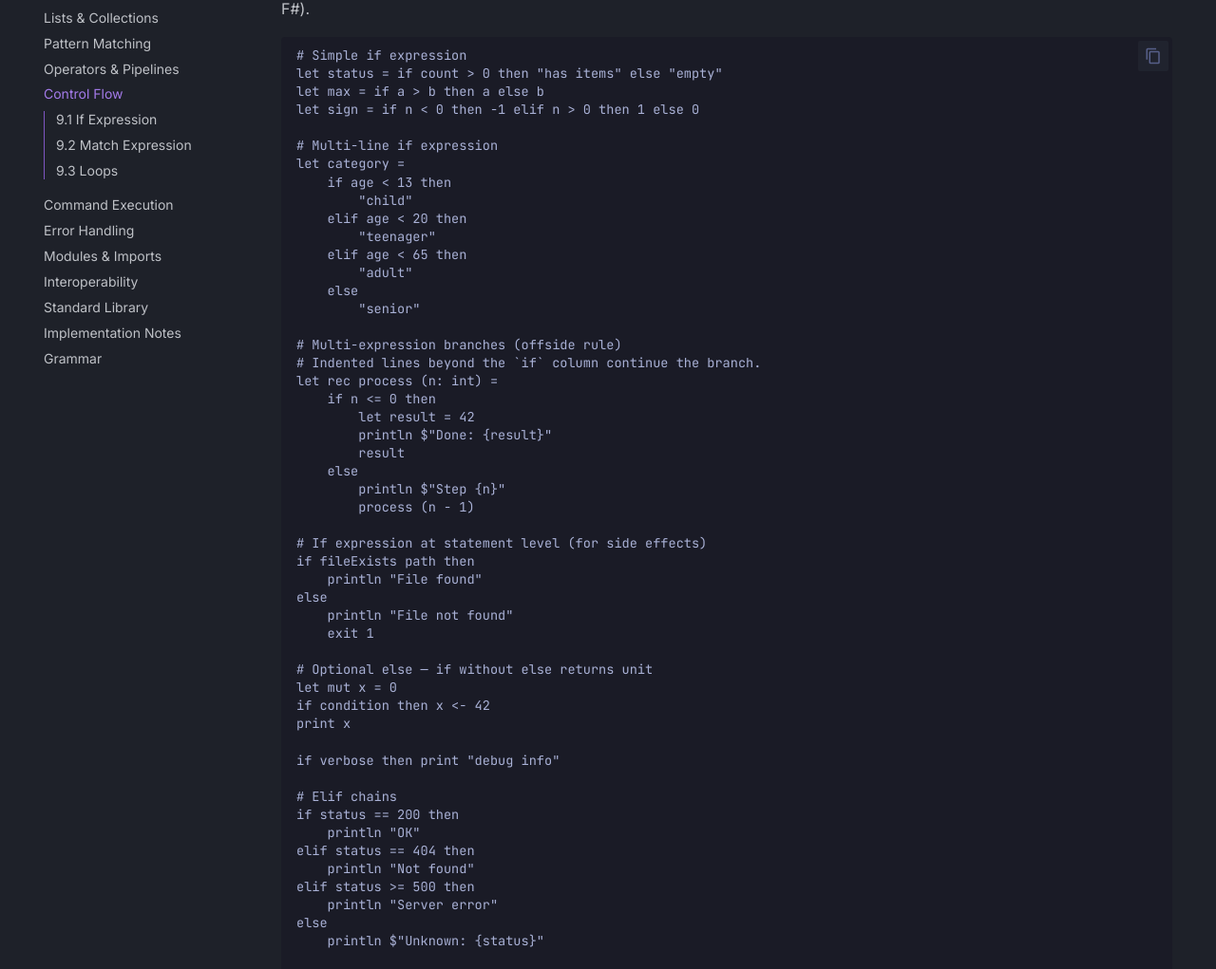
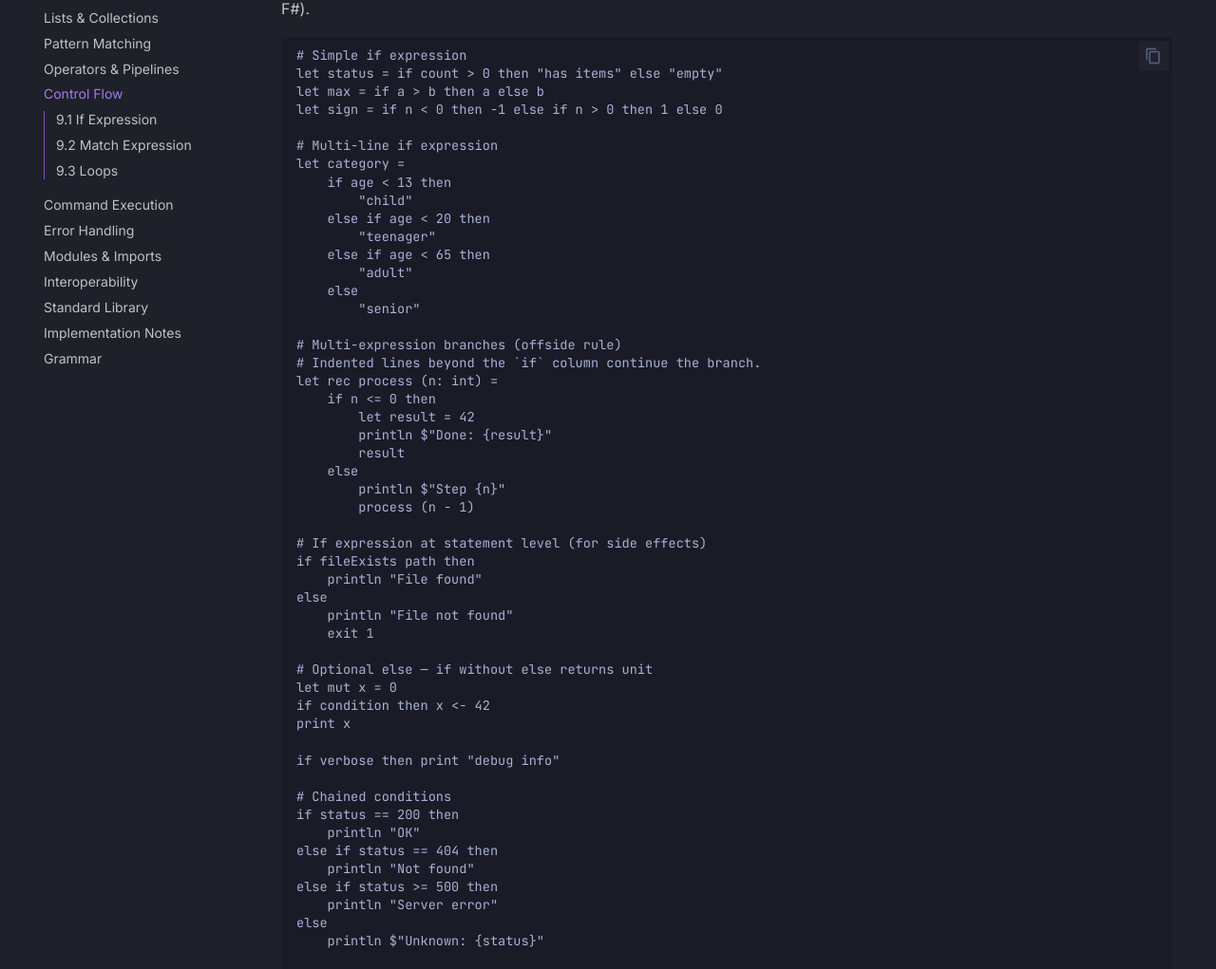
Before and after one commit to contour-terminal/endo, an MkDocs documentation site: the page built from docs/language/control-flow.md, in a window 1280 px wide and 1400 px high. Shown: the part 302-1323 px from the top of the window at 95% size. Built offline with MkDocs 1.6.1 and Material for MkDocs 9.7.7, drawn with Linux system fonts in a browser that asks for light colours; comment, search, counter and statistics services are not loaded.

Commit message:
lang: remove elif keyword, use else-if chains instead
Replace elif with else-if chains throughout the language specification,
pygments lexer, shell keyword completion, and builtin descriptors.

Signed-off-by: Christian Parpart <christian@parpart.family>

```diff
--- a/docs/language/control-flow.md
+++ b/docs/language/control-flow.md
@@ -10,15 +10,15 @@ omitted, the false branch returns unit (like F#).
 # Simple if expression
 let status = if count > 0 then "has items" else "empty"
 let max = if a > b then a else b
-let sign = if n < 0 then -1 elif n > 0 then 1 else 0
+let sign = if n < 0 then -1 else if n > 0 then 1 else 0
 
 # Multi-line if expression
 let category =
     if age < 13 then
         "child"
-    elif age < 20 then
+    else if age < 20 then
         "teenager"
-    elif age < 65 then
+    else if age < 65 then
         "adult"
     else
         "senior"
@@ -48,12 +48,12 @@ print x
 
 if verbose then print "debug info"
 
-# Elif chains
+# Chained conditions
 if status == 200 then
     println "OK"
-elif status == 404 then
+else if status == 404 then
     println "Not found"
-elif status >= 500 then
+else if status >= 500 then
     println "Server error"
 else
     println $"Unknown: {status}"
--- a/docs/pygments_endo/lexer.py
+++ b/docs/pygments_endo/lexer.py
@@ -116,7 +116,6 @@ class EndoLexer(RegexLexer):
                         "if",
                         "then",
                         "else",
-                        "elif",
                         "fi",
                         "for",
                         "while",
```
Also changed, not shown: ROADMAP-Language.md (+1 -1 lines), ROADMAP.md (+1 -1 lines), docs/language/lexical-elements.md (+1 -1 lines), docs/roadmap/language-features.md (+1 -1 lines), 3 other files.
